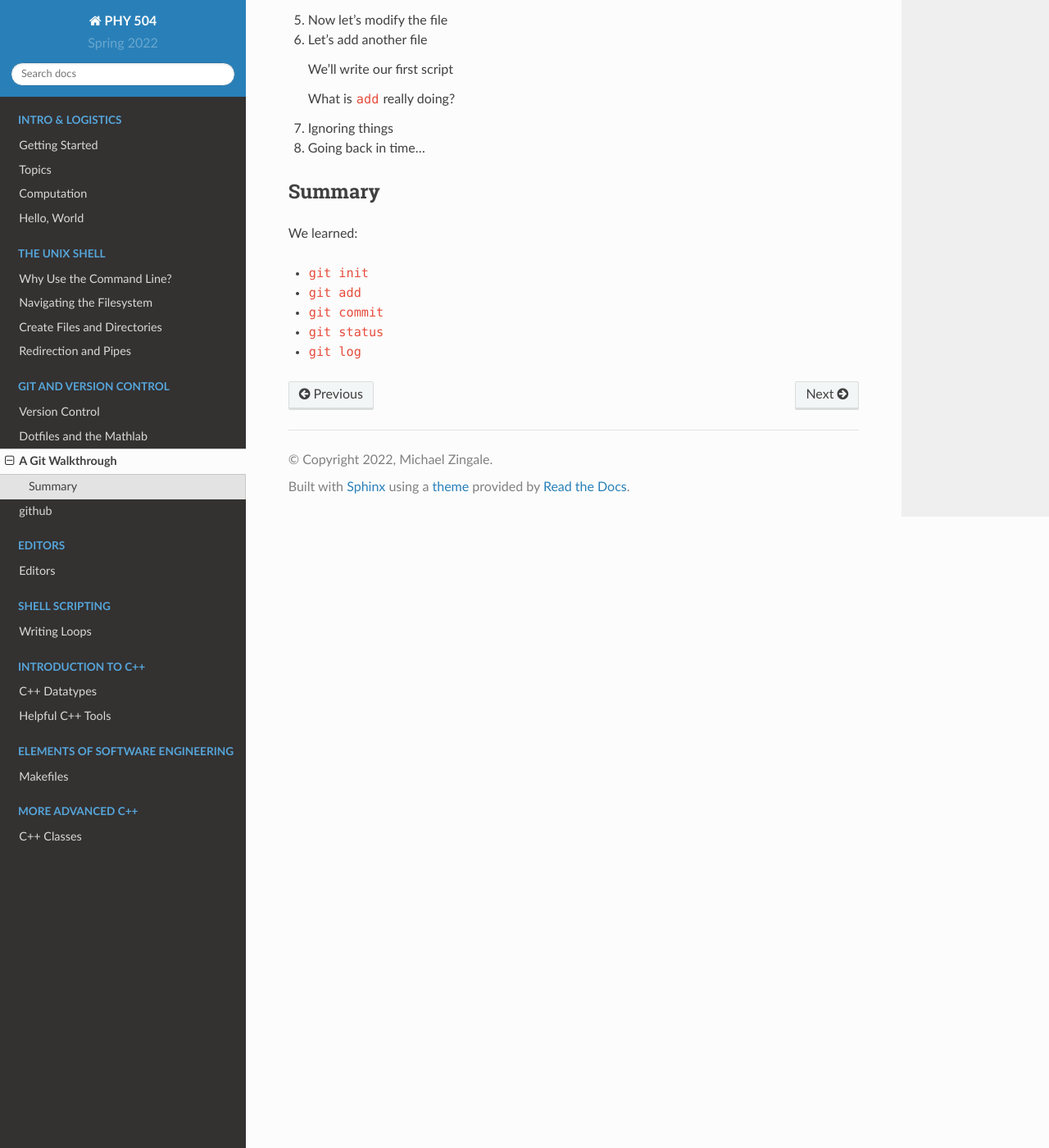
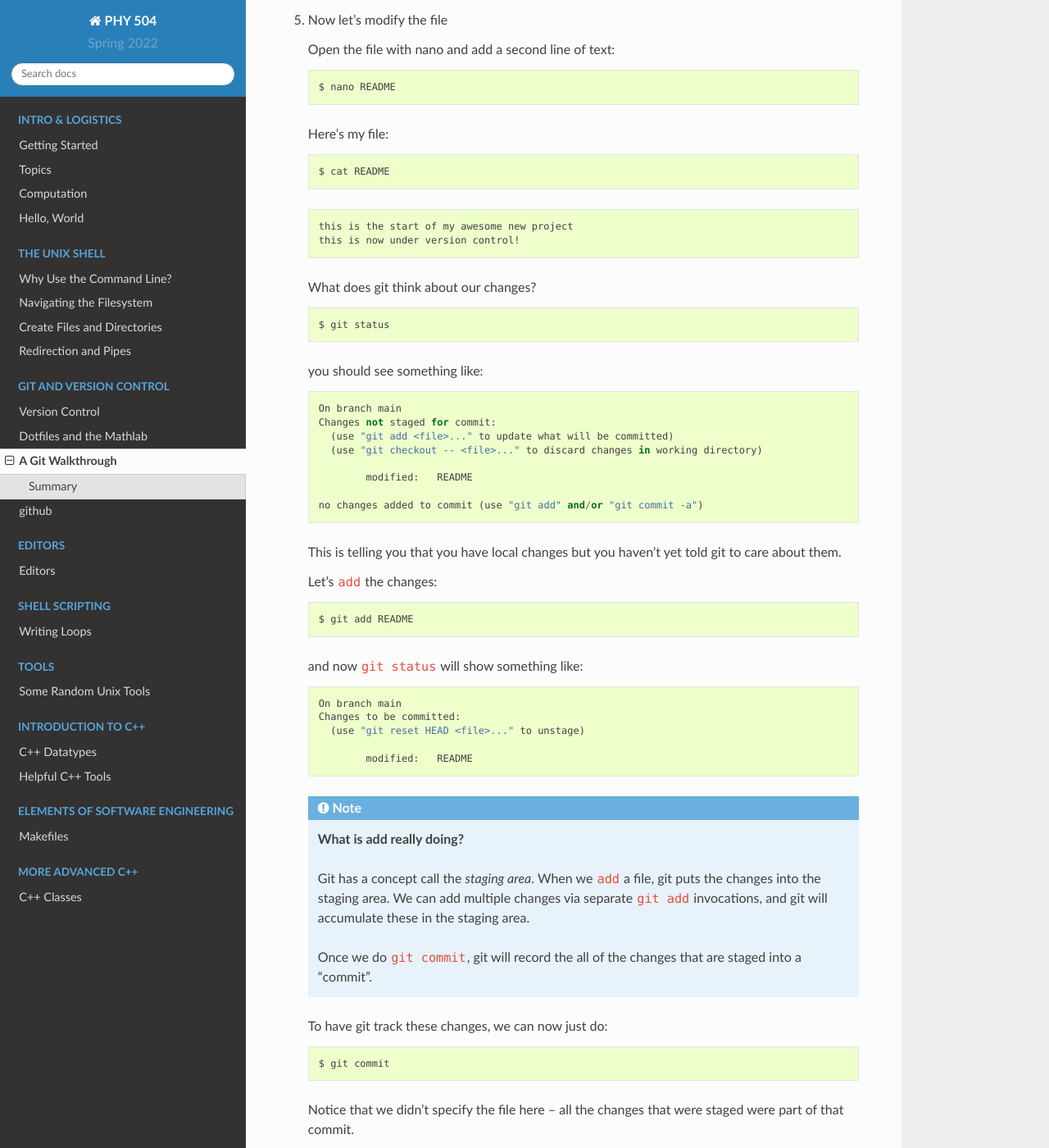
Before and after one commit to zingale/phy504, a Sphinx documentation site: the page built from docs/source/git.rst, in a window 1280 px wide and 1400 px high, scrolled down 2049 px. Shown: the whole window at 82% size. Built offline with Sphinx 7.4.7 and the Read the Docs theme 2.0.0, drawn with Linux system fonts in a browser that asks for light colours; some of the changed text lies outside the part shown.

Commit message:
more updates before class

```diff
--- a/docs/source/git.rst
+++ b/docs/source/git.rst
@@ -112,15 +112,175 @@
 
 #. Now let's modify the file
 
+   Open the file with nano and add a second line of text:
 
-#. Let's add another file
+   .. prompt:: bash
 
-   We'll write our first script
+      nano README
+
+   Here's my file:
+
+   .. prompt:: bash
+
+      cat README
+
+   .. code::
+
+     this is the start of my awesome new project
+     this is now under version control!
+
+   What does git think about our changes?
+
+   .. prompt:: bash
+
+      git status
+
+   you should see something like:
+
+   .. code::
+
+      On branch main
+      Changes not staged for commit:
+        (use "git add <file>..." to update what will be committed)
+        (use "git checkout -- <file>..." to discard changes in working directory)
+
+              modified:   README
+
+      no changes added to commit (use "git add" and/or "git commit -a")
+
+   This is telling you that you have local changes but you haven't yet told git to care about them.
+
+   Let's ``add`` the changes:
+
+   .. prompt:: bash
+
+      git add README
 
 
-   What is ``add`` really doing?
+   and now ``git status`` will show something like:
 
-#. Ignoring things
+   .. code::
+
+      On branch main
+      Changes to be committed:
+        (use "git reset HEAD <file>..." to unstage)
+
+              modified:   README
+
+
+   .. note::
+
+      **What is add really doing?**
+
+      Git has a concept call the *staging area*.  When we ``add`` a
+      file, git puts the changes into the staging area.  We can add
+      multiple changes via separate ``git add`` invocations, and git
+      will accumulate these in the staging area.
+
+      Once we do ``git commit``, git will record the all of the
+      changes that are staged into a "commit".
+
+   To have git track these changes, we can now just do:
+
+   .. prompt:: bash
+
+      git commit
+
+   Notice that we didn't specify the file here -- all the changes that
+   were staged were part of that commit.
+
+   If we now do ``git log``, we'll see that there is a second commit
+   in our project, and it has a different unique hash:
+
+   .. code::
+
+      commit 78b6925752e8388dddb3d65b6355bfeeb87b87a7 (HEAD -> main)
+      Author: Michael Zingale <michael.zingake@stonybrook.edu>
+      Date:   Sun Jan 30 14:23:09 2022 -0500
+
+          make some modifications
+
+      commit 2001a0e996110926a576dcb5fc13fc8022864d0b
+      Author: Michael Zingale <michael.zingake@stonybrook.edu>
+      Date:   Sun Jan 30 13:11:24 2022 -0500
+
+          my first change
+
+
+#. Let's create and add another file.
+
+   We'll write our first shell script.  Open a new file in nano:
+
+   .. prompt:: bash
+
+      nano myscript
+
+   and copy-paste the following content into it:
+
+   .. code:: bash
+
+      ls -l > script.out
+
+   be sure to end with a new line.
+
+   Now, this script is not that fancy and it needs to be run as:
+
+   .. prompt:: bash
+
+      bash ./myscript
+
+   when you do this, you should see the output ``script.out`` created.
+
+   Now let's tell git that we want it to track this:
+
+   .. prompt:: bash
+
+      git add myscript
+      git commit
+
+   Be sure to add a useful message.
+
+#. Ignoring things.
+
+   Let's look at the status of our project:
+
+   .. prompt:: bash
+
+      git status
+
+   You'll see something like:
+
+   .. code::
+
+      On branch main
+      Untracked files:
+        (use "git add <file>..." to include in what will be committed)
+
+              script.out
+
+      nothing added to commit but untracked files present (use "git add" to track)
+
+   It is telling us that it is not keeping track of ``script.out``.
+   But we don't want it to -- that is the output from running out
+   script, and generally we don't keep the output of our codes in
+   version control.
+
+   So we'd like to tell git to ignore that file.  The way to do this is to
+   create a ``.gitignore`` file:
+
+   .. prompt:: bash
+
+      nano .gitignore
+
+   and add the following:
+
+   .. code::
+
+      *.out
+
+   now if you do ``git status``, that file will not appear, but ``.gitignore`` does!  So
+   add ``.gitignore`` to git by doing ``git add`` followed by ``git commit``.
+
 
 #. Going back in time...
 
--- a/docs/source/index.rst
+++ b/docs/source/index.rst
@@ -59,6 +59,12 @@
 
 .. toctree::
    :maxdepth: 1
+   :caption: Tools
+
+   random-tools
+
+.. toctree::
+   :maxdepth: 1
    :caption: Introduction to C++
 
    intro-cxx
--- /dev/null
+++ b/docs/source/random-tools.rst
@@ -0,0 +1,12 @@
+**********************
+Some Random Unix Tools
+**********************
+
+
+tar
+===
+
+
+
+screen
+======
```
